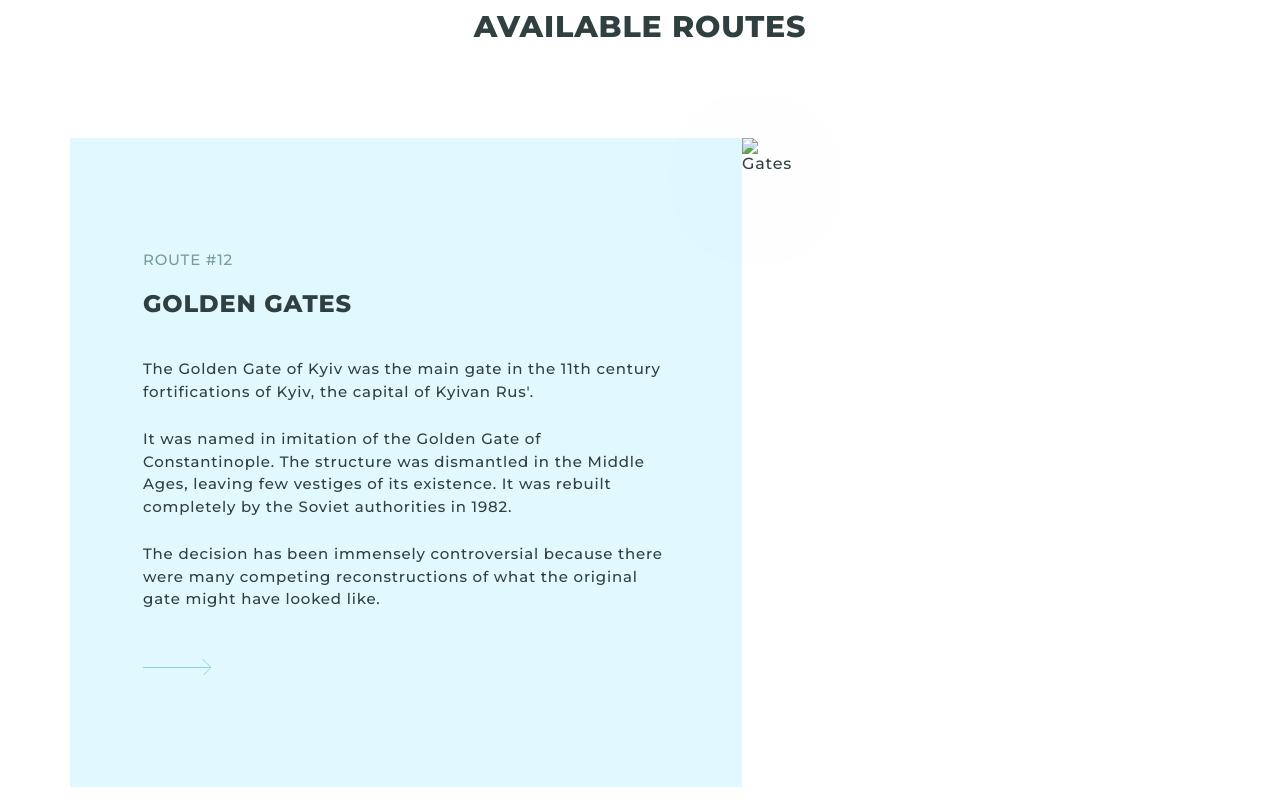
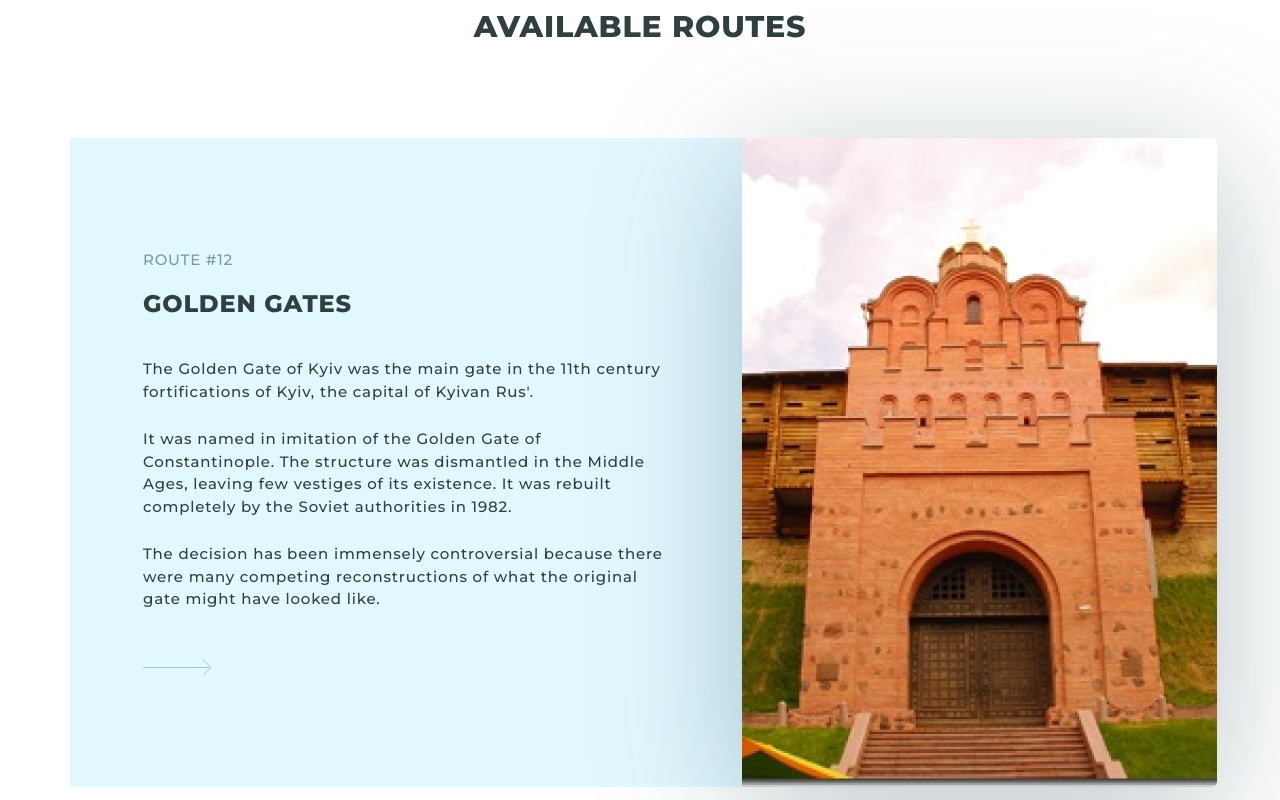
Before and after one commit to Flempi/Flempi.github.io, a plain HTML site: page index.html in a window 1280 px wide. Shown: the part 1040-1840 px from the top of the page. Drawn offline with Linux system fonts and the light colour scheme; files whose address does not match are found by name.

Commit message:
Update index.html

```diff
--- a/index.html
+++ b/index.html
@@ -15,8 +15,8 @@
 	<meta property="og:site_name" content="Guide Route">
 	<!-- Styling -->
 	<meta name="theme-color" content="#FFE1CF">
-	<link rel="apple-touch-icon" href="img/apple-touch-icon.png">
-	<link rel="icon" type="image/png" href="img/favicon.png">
+	<link rel="apple-touch-icon" href="/apple-touch-icon.png">
+	<link rel="icon" type="/png" href="img/favicon.png">
 	<!-- CSS -->
 	<link href="https://fonts.googleapis.com/css2?family=Montserrat:wght@500;800&display=swap" rel="stylesheet">
 	<link rel="stylesheet" href="\main.css">
@@ -66,7 +66,7 @@
 					</div>
 						<a href="#" class="routes__arrow"></a>
 				</div>
-				<img class="routes__image" src="img\Golden.jpg" alt="Gates">
+				<img class="routes__image" src="\Golden.jpg" alt="Gates">
 			</div>
 			<a href="#" class="routes__btn-ghost">See all routes</a>
 		</div>
```
